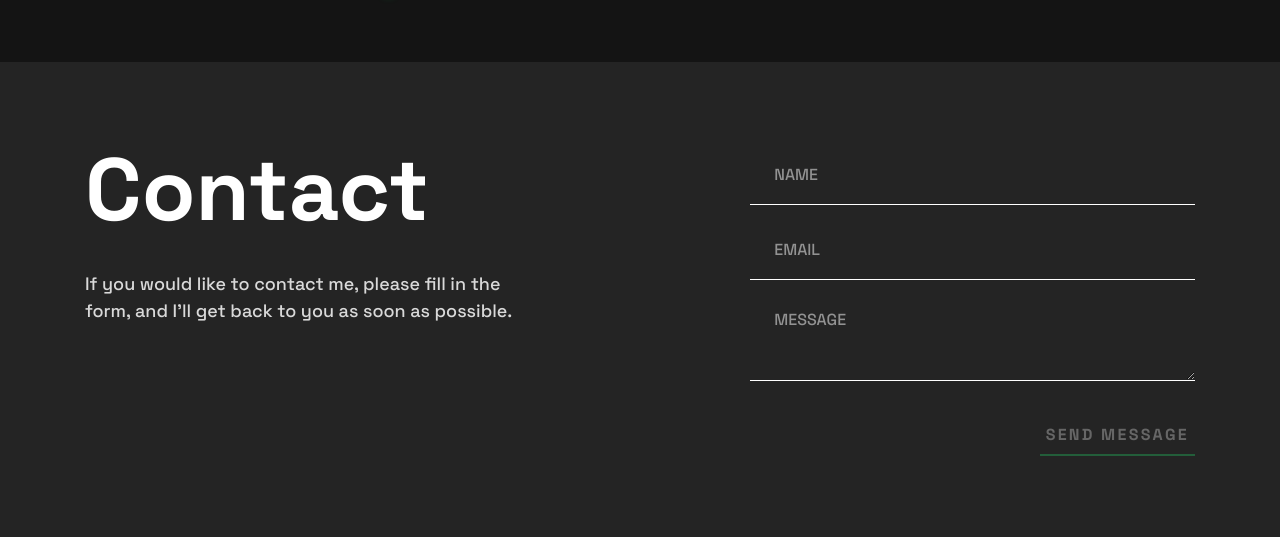
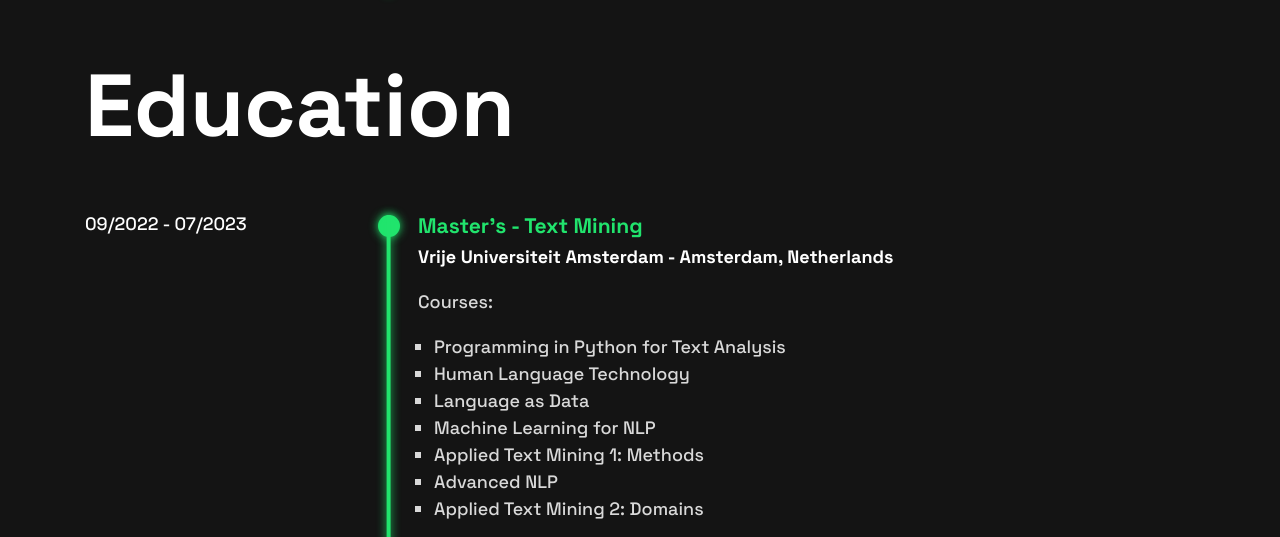
Before and after one commit to NataliaKhaidanova/portfolio, a plain HTML site: page index.html in a window 1280 px wide. Shown: the part 1534-2071 px from the top of the page. Drawn offline with Linux system fonts and the light colour scheme.

Commit message:
Created "Education" section.

```diff
--- a/index.html
+++ b/index.html
@@ -146,6 +146,40 @@
             </div>
         </section>
 
+        <section class="experience">
+            <div class="wrapper experience_wrapper">
+                <h2 class="experience_headline header-xl">Education</h2>
+                <div class="experience_item experience_item_top">
+                    <div class="experience_column experience_column_one">
+                        <div class="experience_date_outer">09/2022 - 07/2023</div>
+                    </div>
+                    <div class="experience_column experience_column_two">
+                        <div class="experience_circle"></div>
+                        <div class="experience_timeline"></div>
+                    </div>
+                    <div class="experience_column experience_column_three">
+                        <h3 class="position">Master's - Text Mining</h3>
+                        <h4 class="company">Vrije Universiteit Amsterdam - Amsterdam, Netherlands</h4>
+                        <h5 class="experience_date_inner">09/2022 - 07/2023</h5>
+                        <p class="education_subsection">Courses:</p>
+                        <ul class="experience_description">
+                            <li class="course">Programming in Python for Text Analysis</li>
+                            <li class="course">Human Language Technology</li>
+                            <li class="course">Language as Data</li>
+                            <li class="course">Machine Learning for NLP</li>
+                            <li class="course">Applied Text Mining 1: Methods</li>
+                            <li class="course">Advanced NLP</li>
+                            <li class="course last_list_item">Applied Text Mining 2: Domains</li>
+                        </ul>
+                        <p class="education_subsection thesis">Thesis: Machine Translation Evaluation: Comparing Traditional and Neural Machine Translation Evaluation Metrics for English→Russian</p>
+                        <!-- <ul class="experience_description">
+                            <li class="course last_list_item">Machine Translation Evaluation: Comparing Traditional and Neural Machine Translation Evaluation Metrics for English→Russian</li>
+                        </ul> -->
+                    </div>
+                </div>
+            </div>
+        </section>
+
         <section id="contact" class="contact">
             <div class="wrapper contact_wrapper bottom-border">
                 <div class="contact_text">
--- a/style.css
+++ b/style.css
@@ -419,6 +419,20 @@ ul {
     }
 }
 
+/* EDUCATION */
+.education_subsection {
+    margin-bottom: 18px;
+}
+
+.course {
+    margin-block: 0;
+}
+
+.thesis {
+    margin-bottom: 0;
+}
+
+
 /* CONTACT */
 
 .contact {
```
